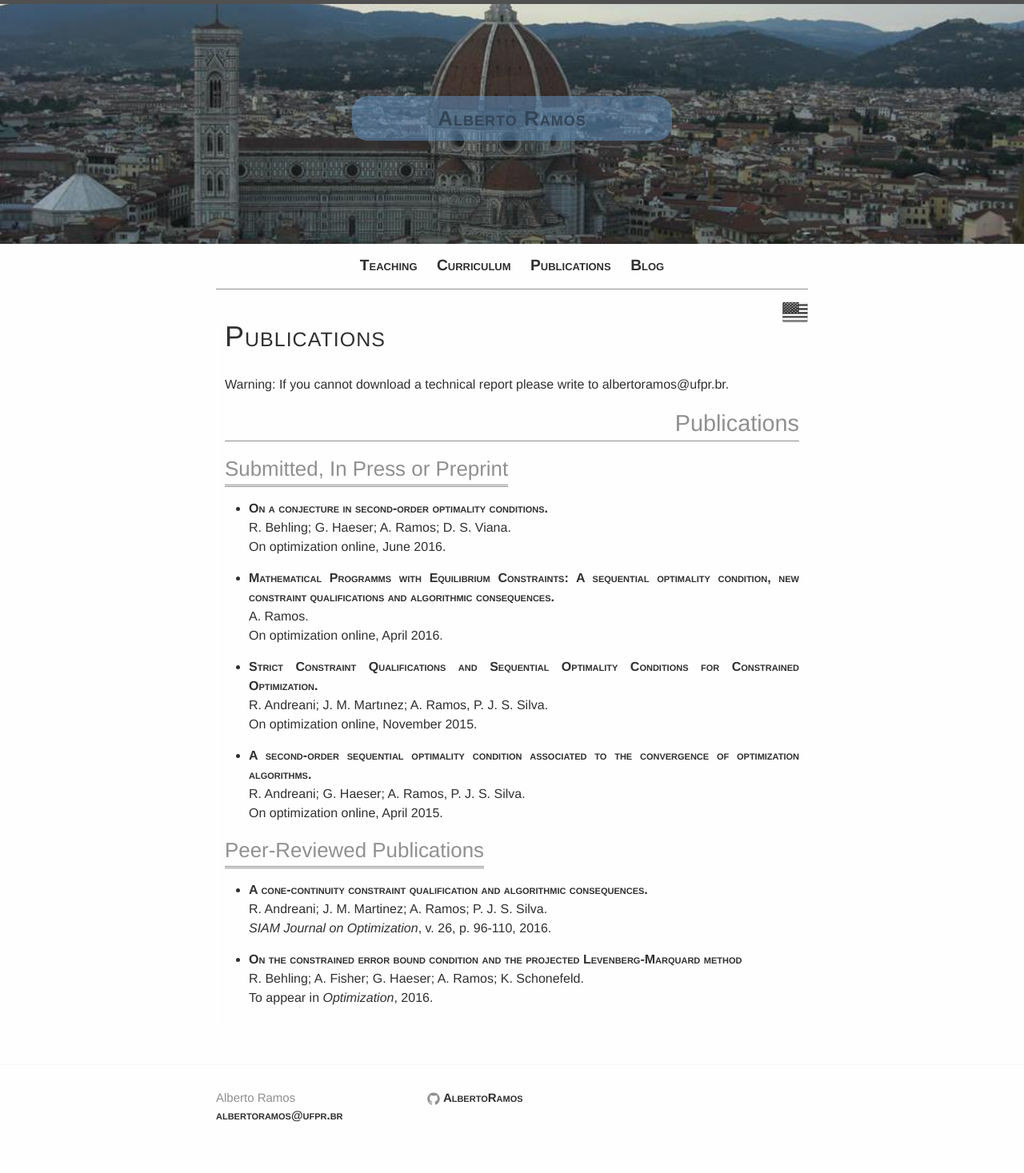
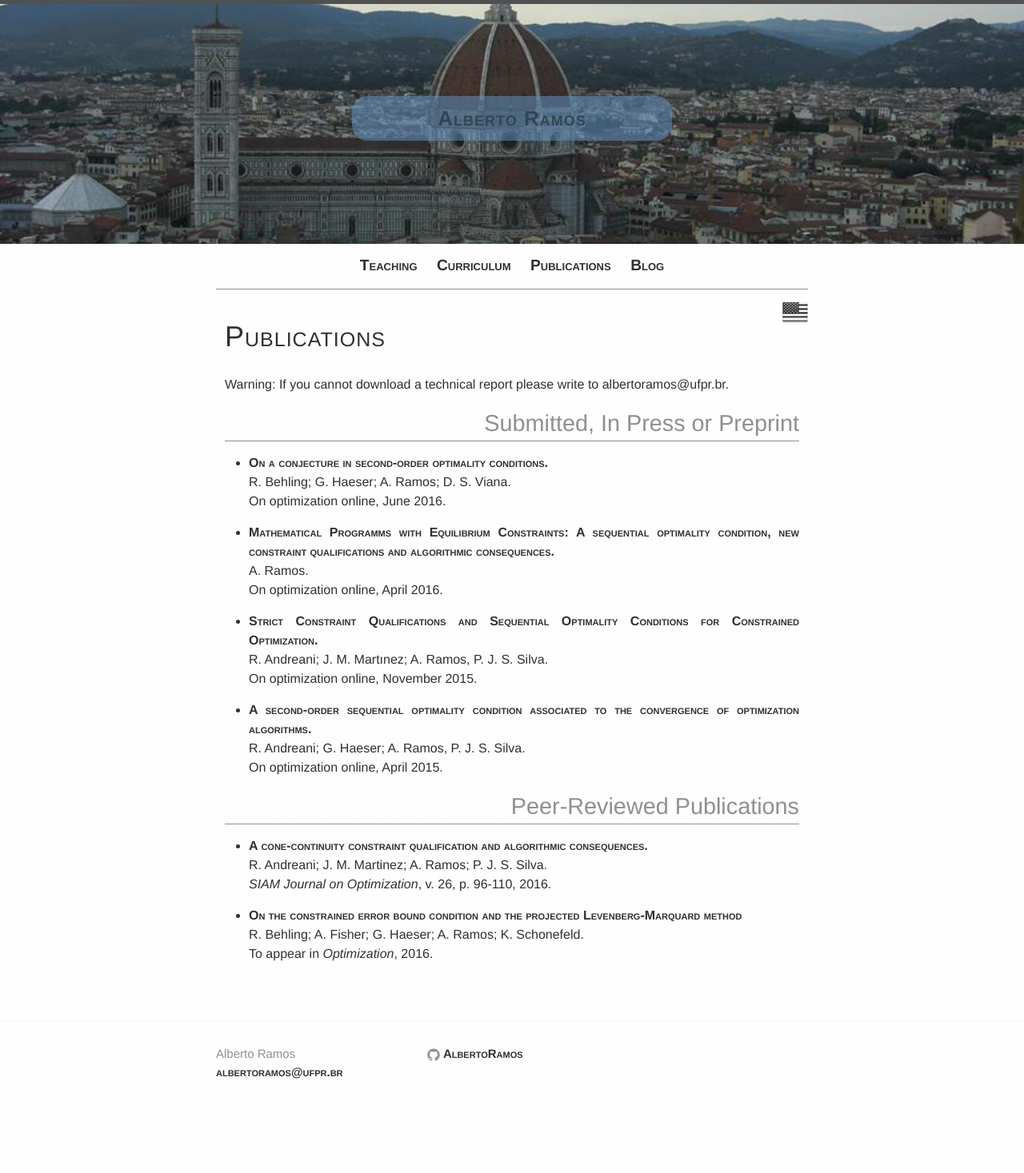
Before and after one commit to abelsiqueira/abelsiqueira.github.io-old, a Jekyll site: the page built from research.en.md, in a window 1280 px wide. Shown: the whole page at 80% size. Built offline with Jekyll 4.4.1, drawn with Linux system fonts in a browser that asks for light colours; after the commit the page ends 1412 px from its top, so only the background shows below that.

Commit message:
Update research.en.md

```diff
--- a/research.en.md
+++ b/research.en.md
@@ -10,9 +10,7 @@ Warning: If you cannot download a
 technical report please write to
 albertoramos@ufpr.br. <br />
 
-# Publications
-
-## Submitted, In Press or Preprint
+# Submitted, In Press or Preprint
 
   - **[On a conjecture in second-order optimality conditions.](http://www.optimization-online.org/DB_HTML/2016/06/5494.html)** <br />
     R. Behling; G. Haeser; A. Ramos; D. S. Viana. <br />
@@ -28,7 +26,7 @@ albertoramos@ufpr.br. <br />
   - **[A second-order sequential optimality condition associated to the convergence of optimization algorithms.](http://www.optimization-online.org/DB_HTML/2015/04/4887.html)** <br />
     R. Andreani; G. Haeser; A. Ramos, P. J. S. Silva. <br /> On optimization online, April 2015.
 
-## Peer-Reviewed Publications
+# Peer-Reviewed Publications
 
  - **[A cone-continuity constraint qualification and algorithmic consequences.](http://dx.doi.org/10.1137/15M1008488)** <br />
     R. Andreani; J. M. Martinez; A. Ramos; P. J. S. Silva. <br />
```
